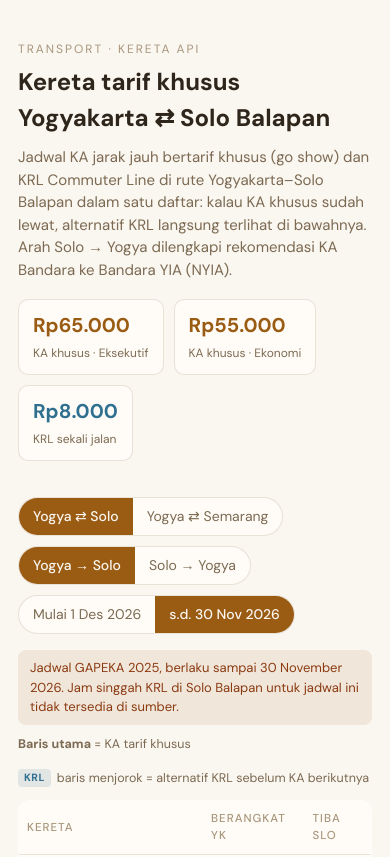
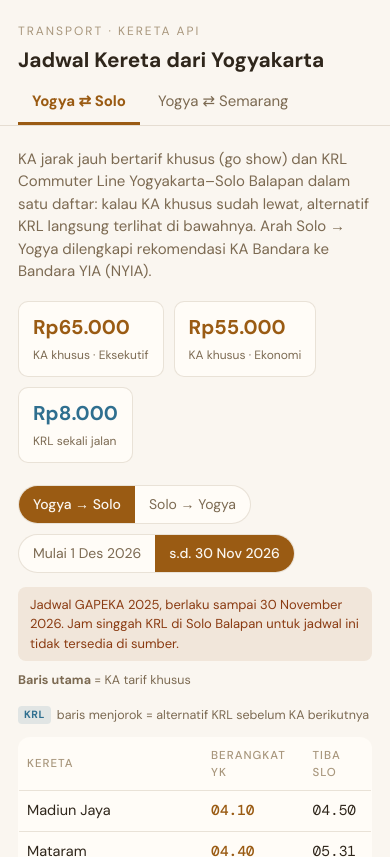
Before and after one commit to ansyaku/htmlfiles, a plain HTML site: page transport/kereta.html in a window 390 px wide. Shown: the top 857 px of the page. Drawn offline with nearby package versions, Linux system fonts and the light colour scheme.

Commit message:
kereta: rute Solo dan Semarang jadi tab terpisah seperti halaman s3
Co-Authored-By: Claude Opus 5.5 <noreply@anthropic.com>

```diff
--- a/transport/kereta.html
+++ b/transport/kereta.html
@@ -3,7 +3,7 @@
 <head>
 <meta charset="UTF-8">
 <meta name="viewport" content="width=device-width, initial-scale=1.0">
-<title>Kereta Tarif Khusus Yogyakarta ⇄ Solo Balapan</title>
+<title>Kereta Yogyakarta ⇄ Solo</title>
 <link rel="preconnect" href="https://fonts.googleapis.com">
 <link href="https://fonts.googleapis.com/css2?family=DM+Sans:wght@400;500;700&family=DM+Mono:wght@400;500&display=swap" rel="stylesheet">
 <style>
@@ -29,17 +29,24 @@
   }
   * { box-sizing: border-box; margin: 0; padding: 0; }
   body { background: var(--bg); color: var(--text); font-family: 'DM Sans', system-ui, sans-serif; line-height: 1.5; }
-  .wrap { max-width: 860px; margin: 0 auto; padding: 40px 18px 80px; }
-  header { margin-bottom: 24px; }
+  header.top { position: sticky; top: 0; z-index: 10; background: var(--bg); border-bottom: 1px solid var(--border); }
+  .hwrap { max-width: 860px; margin: 0 auto; padding: 22px 18px 0; }
+  .tabs { display: flex; gap: 4px; flex-wrap: wrap; margin-top: 6px; }
+  .tab { border: 0; background: none; color: var(--muted); font: inherit; font-size: 15px; padding: 9px 14px; border-bottom: 3px solid transparent; cursor: pointer; }
+  .tab:hover { color: var(--text); }
+  .tab.active { color: var(--accent); border-bottom-color: var(--accent); font-weight: 700; }
+  .tab:focus-visible { outline: 2px solid var(--accent); outline-offset: -2px; }
+  main { max-width: 860px; margin: 0 auto; padding: 22px 18px 80px; }
+  .pane { display: none; scroll-margin-top: 200px; } .pane.active { display: block; }
   .eyebrow { font-size: 12px; letter-spacing: 2px; text-transform: uppercase; color: var(--dim); }
-  h1 { font-size: clamp(1.5rem, 4.5vw, 2.1rem); font-weight: 700; margin: 6px 0 10px; }
+  h1 { font-size: clamp(1.3rem, 4vw, 1.7rem); font-weight: 700; margin: 4px 0 0; }
   .lead { color: var(--muted); font-size: 15px; max-width: 640px; }
   .fare { display: flex; gap: 10px; margin: 18px 0 6px; flex-wrap: wrap; }
   .fare div { background: var(--card); border: 1px solid var(--border); border-radius: 10px; padding: 10px 14px; }
   .fare b { display: block; font-size: 20px; color: var(--accent); }
   .fare span { font-size: 12px; color: var(--muted); }
 
-  .controls { position: sticky; top: 0; background: var(--bg); padding: 12px 0; z-index: 5; display: flex; flex-wrap: wrap; gap: 10px; align-items: center; }
+  .controls { padding: 16px 0 10px; display: flex; flex-wrap: wrap; gap: 10px; align-items: center; }
   .seg { display: inline-flex; border: 1px solid var(--border); border-radius: 999px; overflow: hidden; background: var(--card); }
   .seg button { border: 0; background: transparent; color: var(--muted); font: inherit; font-size: 14px; padding: 8px 14px; cursor: pointer; }
   .seg button.on { background: var(--accent); color: var(--bg); font-weight: 500; }
@@ -86,48 +93,83 @@
 </style>
 </head>
 <body>
-<div class="wrap">
-  <header>
+<header class="top">
+  <div class="hwrap">
     <div class="eyebrow">Transport · Kereta Api</div>
-    <h1 id="title">Kereta tarif khusus Yogyakarta ⇄ Solo Balapan</h1>
-    <p class="lead" id="leadSmg" hidden>Satu baris untuk satu perjalanan Yogyakarta ⇄ Semarang: KA Pandawa (langsung, mulai 1 Des 2026) atau kombinasi KA tarif khusus / KRL ke Solo lalu KA ke Semarang, diurutkan menurut jam berangkat.</p>
-    <p class="lead" id="lead">Jadwal KA jarak jauh bertarif khusus (go show) dan KRL Commuter Line di rute Yogyakarta–Solo Balapan dalam satu daftar: kalau KA khusus sudah lewat, alternatif KRL langsung terlihat di bawahnya. Arah Solo → Yogya dilengkapi rekomendasi KA Bandara ke Bandara YIA (NYIA).</p>
+    <h1>Jadwal Kereta dari Yogyakarta</h1>
+    <nav class="tabs">
+      <button class="tab" data-tab="solo">Yogya ⇄ Solo</button>
+      <button class="tab" data-tab="semarang">Yogya ⇄ Semarang</button>
+    </nav>
+  </div>
+</header>
+
+<main>
+  <section class="pane" id="solo">
+    <p class="lead">KA jarak jauh bertarif khusus (go show) dan KRL Commuter Line Yogyakarta–Solo Balapan dalam satu daftar: kalau KA khusus sudah lewat, alternatif KRL langsung terlihat di bawahnya. Arah Solo → Yogya dilengkapi rekomendasi KA Bandara ke Bandara YIA (NYIA).</p>
     <div class="fare">
       <div><b>Rp65.000</b><span>KA khusus · Eksekutif</span></div>
       <div><b>Rp55.000</b><span>KA khusus · Ekonomi</span></div>
       <div class="krl"><b>Rp8.000</b><span>KRL sekali jalan</span></div>
     </div>
-  </header>
-
     <div class="controls">
-    <div class="seg" role="group" aria-label="Rute">
-      <button data-route="slo" class="on">Yogya ⇄ Solo</button>
-      <button data-route="smg">Yogya ⇄ Semarang</button>
-    </div>
       <div class="seg" role="group" aria-label="Arah">
-      <button data-dir="ys" class="on">Yogya → Solo</button>
-      <button data-dir="sy">Solo → Yogya</button>
+        <button data-p="slo" data-dir="ys">Yogya → Solo</button>
+        <button data-p="slo" data-dir="sy">Solo → Yogya</button>
       </div>
       <div class="seg" role="group" aria-label="Versi jadwal">
-      <button data-g="2026" class="on">Mulai 1 Des 2026</button>
+        <button data-g="2026">Mulai 1 Des 2026</button>
         <button data-g="2025">s.d. 30 Nov 2026</button>
       </div>
     </div>
-
-  <div class="notice" id="notice"></div>
-  <div class="legend" id="legendSmg" hidden><span><span class="tag" style="margin-left:0">langsung</span> tanpa ganti kereta</span><span>A → B = naik A, pindah di Solo, lalu naik B</span><span><span class="krltag">KRL</span>bagian perjalanan pakai KRL</span></div>
-  <div class="legend" id="legend"><span><b>Baris utama</b> = KA tarif khusus</span><span><span class="krltag">KRL</span>baris menjorok = alternatif KRL sebelum KA berikutnya</span></div>
-
+    <div class="notice" id="noticeSlo"></div>
+    <div class="legend"><span><b>Baris utama</b> = KA tarif khusus</span><span><span class="krltag">KRL</span>baris menjorok = alternatif KRL sebelum KA berikutnya</span></div>
     <table>
-    <thead id="thead">
-      <tr><th>Kereta</th><th class="hide">No. KA</th><th id="hDep">Berangkat</th><th id="hArr">Tiba</th><th id="hYia" hidden>KA Bandara YIA</th></tr>
-    </thead>
-    <tbody id="rows"></tbody>
+      <thead id="theadSlo"></thead>
+      <tbody id="rowsSlo"></tbody>
     </table>
-
     <div class="notes">
       <h2>Catatan</h2>
-    <ul id="notesSmg" hidden>
+      <ul>
+      <li>Semua kereta di daftar ini berangkat/tiba di <b>Stasiun Yogyakarta (Tugu)</b>, kecuali Batavia di jadwal lama (tiba di Purwosari / Lempuyangan).</li>
+      <li><b>Fajar Utama Solo</b> hanya arah Yogya → Solo; <b>Senja Utama Solo</b> hanya arah Solo → Yogya.</li>
+      <li><b>KA tarif khusus</b>: tiket lewat Access by KAI atau loket, mulai 2 jam sebelum berangkat, selama kursi masih ada.</li>
+      <li><b>KRL</b> berangkat/tiba di Stasiun Yogyakarta (Tugu) dan lanjut sampai Palur (lewat Solo Balapan &amp; Solo Jebres). Bayar dengan kartu uang elektronik atau QRIS di gerbang.</li>
+      <li><b>KA Bandara YIA</b> berangkat dari Stasiun Yogyakarta (Tugu), ±35–39 menit ke Bandara YIA. Rekomendasi memakai jeda pindah minimal 15 menit (35 menit bila tiba di Lempuyangan) dan tidak memakai KA Bandara fakultatif. Untuk penerbangan, sisakan waktu check-in di bandara.</li>
+      <li>Jadwal KA Bandara di halaman ini adalah GAPEKA 2025. Papan stasiun Tugu berlabel GAPEKA 2026 menampilkan jam yang sama, tapi jadwal 2026 lengkapnya belum terkonfirmasi.</li>
+      <li>KA bertanda <span class="tag">fakultatif</span> tidak jalan setiap hari.</li>
+      <li>Baris yang disorot adalah kereta berikutnya dari jam sekarang (WIB).</li>
+      <li>Sumber jadwal: <a href="https://168railway.com/gapeka-2026/relasi/yogyakarta-solo">168Railway</a> , <a href="https://168railway.com/gapeka-2026/krl/yogyakarta">KRL 2026</a>, <a href="https://168railway.com/jadwal-kereta-api/commuter-line-yogyakarta">KRL 2025</a>, <a href="https://168railway.com/jadwal-kereta-api/bandara-yia">KA Bandara YIA</a> (disusun dari daftar waktu GAPEKA resmi; bukan situs KAI). Cek ulang di Access by KAI sebelum berangkat.</li>
+    </ul>
+    </div>
+  </section>
+
+  <section class="pane" id="semarang">
+    <p class="lead">Satu baris untuk satu perjalanan Yogyakarta ⇄ Semarang: KA Pandawa (langsung, mulai 1 Des 2026) atau kombinasi KA tarif khusus / KRL ke Solo lalu KA ke Semarang, diurutkan menurut jam berangkat.</p>
+    <div class="fare">
+      <div><b>±Rp110.000</b><span>KA Pandawa · Eksekutif</span></div>
+      <div><b>Rp55–65 rb</b><span>KA khusus Yogya ⇄ Solo</span></div>
+      <div class="krl"><b>Rp8.000</b><span>KRL Yogya ⇄ Solo</span></div>
+    </div>
+    <div class="controls">
+      <div class="seg" role="group" aria-label="Arah">
+        <button data-p="smg" data-dir="ys">Yogya → Semarang</button>
+        <button data-p="smg" data-dir="sy">Semarang → Yogya</button>
+      </div>
+      <div class="seg" role="group" aria-label="Versi jadwal">
+        <button data-g="2026">Mulai 1 Des 2026</button>
+        <button data-g="2025">s.d. 30 Nov 2026</button>
+      </div>
+    </div>
+    <div class="notice" id="noticeSmg"></div>
+    <div class="legend"><span><span class="tag" style="margin-left:0">langsung</span> tanpa ganti kereta</span><span>A → B = naik A, pindah di Solo, lalu naik B</span><span><span class="krltag">KRL</span>bagian perjalanan pakai KRL</span></div>
+    <table>
+      <thead id="theadSmg"></thead>
+      <tbody id="rowsSmg"></tbody>
+    </table>
+    <div class="notes">
+      <h2>Catatan</h2>
+      <ul>
       <li><b>KA Pandawa</b> (eksekutif, mulai ±Rp110.000) baru jalan mulai 1 Desember 2026: Yogyakarta ⇄ Solo Balapan ⇄ Semarang Tawang. Di daftar waktu GAPEKA nomor KA-nya berganti di Solo Balapan (mis. 282 → 281), tapi menurut KAI penumpang tidak perlu transit. Satu berita menyebut relasi ini berstatus fakultatif, jadi cek ketersediaan di Access by KAI.</li>
       <li>Pandawa tidak berhenti di Lempuyangan. KA 342 juga berhenti di Klaten.</li>
       <li>Sambungan dari Yogya memakai KA tarif khusus (dari Stasiun Yogyakarta/Tugu) atau KRL. <b>KRL juga berhenti di Lempuyangan</b>, beberapa menit setelah Tugu (arah Solo) atau sebelum Tugu (arah Yogya).</li>
@@ -139,19 +181,9 @@
       <li>Tiket KA Solo ⇄ Semarang dibeli terpisah (Access by KAI), bukan tarif khusus.</li>
       <li>Sumber: 168Railway <a href="https://168railway.com/gapeka-2026/relasi/solo-semarang">Solo–Semarang 2026</a>, <a href="https://168railway.com/gapeka-2026/relasi/semarang-solo">Semarang–Solo 2026</a>, <a href="https://168railway.com/jadwal-kereta-api/rute/solo-ke-semarang">Solo–Semarang 2025</a>, <a href="https://168railway.com/jadwal-kereta-api/rute/semarang-ke-solo">Semarang–Solo 2025</a>, <a href="https://168railway.com/gapeka-2026/ka/282-pandawa">KA Pandawa</a>, <a href="https://money.kompas.com/read/2026/11/05/080654326/ka-pandawa-yogyakarta-semarang-pp-beroperasi-1-desember-2026-cek-jadwalnya">Kompas</a> (bukan situs KAI). Cek ulang di Access by KAI sebelum berangkat.</li>
     </ul>
-    <ul id="notesSlo">
-      <li>Semua kereta di daftar ini berangkat/tiba di <b>Stasiun Yogyakarta (Tugu)</b>, kecuali Batavia di jadwal lama (tiba di Purwosari / Lempuyangan).</li>
-      <li><b>Fajar Utama Solo</b> hanya arah Yogya → Solo; <b>Senja Utama Solo</b> hanya arah Solo → Yogya.</li>
-      <li><b>KA tarif khusus</b>: tiket lewat Access by KAI atau loket, mulai 2 jam sebelum berangkat, selama kursi masih ada.</li>
-      <li><b>KRL</b> berangkat/tiba di Stasiun Yogyakarta (Tugu) dan lanjut sampai Palur (lewat Solo Balapan &amp; Solo Jebres). Bayar dengan kartu uang elektronik atau QRIS di gerbang.</li>
-      <li><b>KA Bandara YIA</b> berangkat dari Stasiun Yogyakarta (Tugu), ±35–39 menit ke Bandara YIA. Rekomendasi memakai jeda pindah minimal 15 menit (35 menit bila tiba di Lempuyangan) dan tidak memakai KA Bandara fakultatif. Untuk penerbangan, sisakan waktu check-in di bandara.</li>
-      <li>Jadwal KA Bandara di halaman ini adalah GAPEKA 2025. Papan stasiun Tugu berlabel GAPEKA 2026 menampilkan jam yang sama, tapi jadwal 2026 lengkapnya belum terkonfirmasi.</li>
-      <li>KA bertanda <span class="tag">fakultatif</span> tidak jalan setiap hari.</li>
-      <li>Baris yang disorot adalah kereta berikutnya dari jam sekarang (WIB).</li>
-      <li>Sumber jadwal: <a href="https://168railway.com/gapeka-2026/relasi/yogyakarta-solo">168Railway</a> , <a href="https://168railway.com/gapeka-2026/krl/yogyakarta">KRL 2026</a>, <a href="https://168railway.com/jadwal-kereta-api/commuter-line-yogyakarta">KRL 2025</a>, <a href="https://168railway.com/jadwal-kereta-api/bandara-yia">KA Bandara YIA</a> (disusun dari daftar waktu GAPEKA resmi; bukan situs KAI). Cek ulang di Access by KAI sebelum berangkat.</li>
-    </ul>
     </div>
-</div>
+  </section>
+</main>
 
 <script>
 // [nama, noKA, berangkat, tiba, catatan, fakultatif]
@@ -360,19 +392,22 @@ const PANDAWA = {
 const ST = {SLO: "Solo Balapan", SK: "Solo Jebres", SMT: "Semarang Tawang", SMC: "Semarang Poncol", YK: "Yogyakarta"};
 
 
-// Default ke jadwal yang berlaku hari ini (WIB)
+
 // Date yang jam/tanggal lokalnya = waktu WIB (UTC+7)
 function nowWIB() {
   return new Date(Date.now() + (new Date().getTimezoneOffset() + 420) * 60000);
 }
 const now = nowWIB();
+// default ke jadwal yang berlaku hari ini
 let g = now >= new Date(2026, 11, 1) ? "2026" : "2025";
-let dir = "ys";
-let route = "slo";
+let dirSlo = "ys", dirSmg = "ys";
 
 const $ = s => document.querySelector(s);
 const esc = s => String(s).replace(/[&<>"]/g, c => ({"&":"&amp;","<":"&lt;",">":"&gt;",'"':"&quot;"}[c]));
 const mins = t => { const [h, m] = t.split(".").map(Number); return h * 60 + m; };
+const noticeG = () => g === "2026"
+  ? "Jadwal GAPEKA 2026, berlaku mulai 1 Desember 2026."
+  : "Jadwal GAPEKA 2025, berlaku sampai 30 November 2026.";
 
 // Rekomendasi KA Bandara YIA pertama yang masih terkejar setelah tiba di Yogyakarta
 function yiaCell(arr, lpn) {
@@ -386,6 +421,7 @@ function yiaCell(arr, lpn) {
   return `<span class="t dep">${pick[1]}</span>${besok ? '<span class="tag">besok</span>' : ""}
     <span class="note">KA ${pick[0]} · tiba YIA ${pick[2]} · tunggu ${waitTxt}${lpn ? " · pindah dari Lempuyangan" : ""}</span>`;
 }
+
 
 
 // menit dalam "hari operasi" yang dimulai jam 04.00, supaya lewat tengah malam tetap urut
@@ -408,19 +444,19 @@ function legOptions(d) {
 }
 
 function renderSmg() {
-  const toYk = dir === "sy";
-  const opts = legOptions(dir);
+  const toYk = dirSmg === "sy";
+  const opts = legOptions(dirSmg);
   const trips = [];
 
   // 1) KA Pandawa: langsung Yogyakarta ⇄ Semarang Tawang (nomor KA berganti di Solo Balapan)
-  (PANDAWA[g] ? PANDAWA[g][dir] : []).forEach(([no1, no2, dep, arrSlo, depSlo, arr, note]) => {
+  (PANDAWA[g] ? PANDAWA[g][dirSmg] : []).forEach(([no1, no2, dep, arrSlo, depSlo, arr, note]) => {
     trips.push({dep, depSt: toYk ? "SMT" : "YK", arr, arrSt: toYk ? "YK" : "SMT", direct: true,
       route: `<b>Pandawa</b> <span class="tag">langsung</span>`,
       detail: `KA ${no1}/${no2} · singgah Solo Balapan ${arrSlo}–${depSlo}${note ? " · " + note : ""}`});
   });
 
   // 2) Sambungan: KA khusus / KRL Yogya ⇄ Solo + KA Solo ⇄ Semarang
-  SMG[g][dir].forEach(([name, no, dep, st1, arr, st2, note, fak]) => {
+  SMG[g][dirSmg].forEach(([name, no, dep, st1, arr, st2, note, fak]) => {
     if (PANDAWA[g] && name === "Pandawa") return; // sudah ada sebagai perjalanan langsung
     const solo = toYk ? st2 : st1;
     ["ka", "krl"].forEach(kind => {
@@ -461,7 +497,7 @@ function renderSmg() {
   trips.forEach((t, i) => { const diff = (mins(t.dep) - cur + 1440) % 1440; if (diff < best) { best = diff; nextIdx = i; } });
 
   const tt = (t, st, approx) => `${approx ? "≈" : ""}${t} <span class="st">${st}</span>`;
-  $("#rows").innerHTML = trips.length ? trips.map((t, i) => {
+  $("#rowsSmg").innerHTML = trips.length ? trips.map((t, i) => {
     const over = mins(t.arr) < mins(t.dep) ? ' <span class="note">+1 hari</span>' : "";
     const cls = [t.direct && "direct", t.krl && "krlrow", i === nextIdx && "next"].filter(Boolean).join(" ");
     return `<tr${cls ? ` class="${cls}"` : ""}>
@@ -474,54 +510,28 @@ function renderSmg() {
   }).join("") : '<tr><td colspan="5">Tidak ada perjalanan.</td></tr>';
 }
 
-function render() {
-  document.querySelectorAll("[data-dir]").forEach(b => b.classList.toggle("on", b.dataset.dir === dir));
-  document.querySelectorAll("[data-g]").forEach(b => b.classList.toggle("on", b.dataset.g === g));
-  document.querySelectorAll("[data-route]").forEach(b => b.classList.toggle("on", b.dataset.route === route));
-  const smg = route === "smg";
-  const city = smg ? "Semarang" : "Solo";
-  $("[data-dir=ys]").textContent = `Yogya → ${city}`;
-  $("[data-dir=sy]").textContent = `${city} → Yogya`;
-  $("#title").textContent = smg ? "Kereta Yogyakarta ⇄ Semarang (via Solo)" : "Kereta tarif khusus Yogyakarta ⇄ Solo Balapan";
-  document.title = $("#title").textContent;
-  $("#lead").hidden = smg; $("#leadSmg").hidden = !smg;
-  $("#legend").hidden = smg; $("#legendSmg").hidden = !smg;
-  $("#notesSlo").hidden = smg; $("#notesSmg").hidden = !smg;
-  if (smg) {
-    const toYk = dir === "sy";
-    $("#thead").innerHTML = `<tr><th>Berangkat ${toYk ? "Semarang" : "Yogya"}</th><th>Tiba ${toYk ? "Yogya" : "Semarang"}</th><th>Total</th><th>Naik</th>${toYk ? "<th>KA Bandara YIA</th>" : ""}</tr>`;
-    $("#notice").textContent = (g === "2026"
-      ? "Jadwal GAPEKA 2026, berlaku mulai 1 Desember 2026. "
-      : "Jadwal GAPEKA 2025, berlaku sampai 30 November 2026. ")
-      + (g === "2026" ? "KA Pandawa melayani Yogyakarta ⇄ Semarang Tawang langsung. Selain itu bisa pindah kereta di Solo." : "Di jadwal ini belum ada KA langsung Yogyakarta–Semarang, jadi semua perjalanan pindah kereta di Solo.");
-    renderSmg();
-    return;
-  }
-  $("#thead").innerHTML = `<tr><th>Kereta</th><th class="hide">No. KA</th><th id="hDep">Berangkat</th><th id="hArr">Tiba</th><th id="hYia" hidden>KA Bandara YIA</th></tr>`;
-  const toYk = dir === "sy";
-  $("#hDep").textContent = toYk ? "Berangkat SLO" : "Berangkat YK";
-  $("#hArr").textContent = toYk ? "Tiba YK" : "Tiba SLO";
-  $("#hYia").hidden = !toYk;
-  let notice = g === "2026"
-    ? "Jadwal GAPEKA 2026, berlaku mulai 1 Desember 2026."
-    : "Jadwal GAPEKA 2025, berlaku sampai 30 November 2026.";
+
+function renderSlo() {
+  const toYk = dirSlo === "sy";
+  $("#theadSlo").innerHTML = `<tr><th>Kereta</th><th class="hide">No. KA</th><th>${toYk ? "Berangkat SLO" : "Berangkat YK"}</th><th>${toYk ? "Tiba YK" : "Tiba SLO"}</th>${toYk ? "<th>KA Bandara YIA</th>" : ""}</tr>`;
+  let notice = noticeG();
   if (g === "2025") notice += " Jam singgah KRL di Solo Balapan untuk jadwal ini tidak tersedia di sumber.";
   if (toYk) notice += ` Kolom KA Bandara YIA: kereta pertama dari Stasiun Yogyakarta (Tugu) dengan jeda pindah minimal ${BUF_TUGU} menit.`;
-  $("#notice").textContent = notice;
+  $("#noticeSlo").textContent = notice;
 
   // waktu acuan: jam berangkat, atau perkiraan dari Palur bila jam SLO tak ada
   const ref = r => r.dep ? mins(r.dep) : mins(r.pl) + 13;
   // gabung KA khusus + KRL, urut jam berangkat (hari operasi dihitung mulai 04.00)
   const rows = [
-    ...DATA[g][dir].map(([name, no, dep, arr, note, fak]) => ({name, no, dep, arr, note, fak})),
-    ...KRL[g][dir].map(r => ({...r, krl: true}))
+    ...DATA[g][dirSlo].map(([name, no, dep, arr, note, fak]) => ({name, no, dep, arr, note, fak})),
+    ...KRL[g][dirSlo].map(r => ({...r, krl: true}))
   ].sort((a, b) => (ref(a) - 240 + 1440) % 1440 - (ref(b) - 240 + 1440) % 1440);
 
   const cur = now.getHours() * 60 + now.getMinutes();
   let nextIdx = -1, best = Infinity;
   rows.forEach((r, i) => { const diff = (ref(r) - cur + 1440) % 1440; if (diff < best) { best = diff; nextIdx = i; } });
 
-  $("#rows").innerHTML = rows.map((r, i) => {
+  $("#rowsSlo").innerHTML = rows.map((r, i) => {
     const overnight = r.dep && r.arr && mins(r.arr) < mins(r.dep) ? ' <span class="note">+1 hari</span>' : "";
     const lpn = r.note && /Lempuyangan/.test(r.note);
     const cls = [r.krl && "krl", i === nextIdx && "next"].filter(Boolean).join(" ");
@@ -535,10 +545,44 @@ function render() {
   }).join("");
 }
 
-document.querySelectorAll("[data-dir]").forEach(b => b.onclick = () => { dir = b.dataset.dir; render(); });
+function renderSmgPane() {
+  const toYk = dirSmg === "sy";
+  $("#theadSmg").innerHTML = `<tr><th>Berangkat ${toYk ? "Semarang" : "Yogya"}</th><th>Tiba ${toYk ? "Yogya" : "Semarang"}</th><th>Total</th><th>Naik</th>${toYk ? "<th>KA Bandara YIA</th>" : ""}</tr>`;
+  $("#noticeSmg").textContent = noticeG() + " " + (g === "2026"
+    ? "KA Pandawa melayani Yogyakarta ⇄ Semarang Tawang langsung. Selain itu bisa pindah kereta di Solo."
+    : "Di jadwal ini belum ada KA langsung Yogyakarta–Semarang, jadi semua perjalanan pindah kereta di Solo.");
+  renderSmg();
+}
+
+function render() {
+  document.querySelectorAll("[data-g]").forEach(b => b.classList.toggle("on", b.dataset.g === g));
+  document.querySelectorAll("[data-p=slo]").forEach(b => b.classList.toggle("on", b.dataset.dir === dirSlo));
+  document.querySelectorAll("[data-p=smg]").forEach(b => b.classList.toggle("on", b.dataset.dir === dirSmg));
+  renderSlo();
+  renderSmgPane();
+}
+
+// tab rute (ikut tersimpan di URL: #solo / #semarang)
+const tabs = [...document.querySelectorAll(".tab")], panes = [...document.querySelectorAll(".pane")];
+function show(k) {
+  if (!document.getElementById(k)) k = tabs[0].dataset.tab;
+  tabs.forEach(t => t.classList.toggle("active", t.dataset.tab === k));
+  panes.forEach(p => p.classList.toggle("active", p.id === k));
+  history.replaceState(null, "", "#" + k);
+  document.title = `Kereta ${k === "semarang" ? "Yogyakarta ⇄ Semarang" : "Yogyakarta ⇄ Solo"}`;
+}
+tabs.forEach(t => t.onclick = () => { show(t.dataset.tab); window.scrollTo(0, 0); });
+
+document.querySelectorAll("[data-p]").forEach(b => b.onclick = () => {
+  if (b.dataset.p === "slo") dirSlo = b.dataset.dir; else dirSmg = b.dataset.dir;
+  render();
+});
 document.querySelectorAll("[data-g]").forEach(b => b.onclick = () => { g = b.dataset.g; render(); });
-document.querySelectorAll("[data-route]").forEach(b => b.onclick = () => { route = b.dataset.route; render(); });
+show(location.hash.slice(1));
 render();
+// jangan biarkan browser menggulir ke #solo/#semarang (tertutup header)
+window.addEventListener("load", () => window.scrollTo(0, 0));
+if ("scrollRestoration" in history) history.scrollRestoration = "manual";
 </script>
 </body>
 </html>
```
Lines whose indentation alone changed are shown as unchanged.
